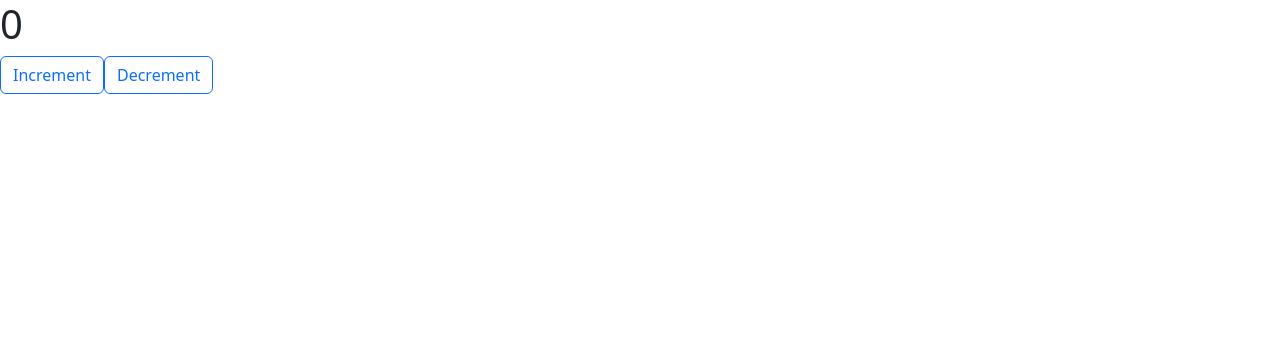
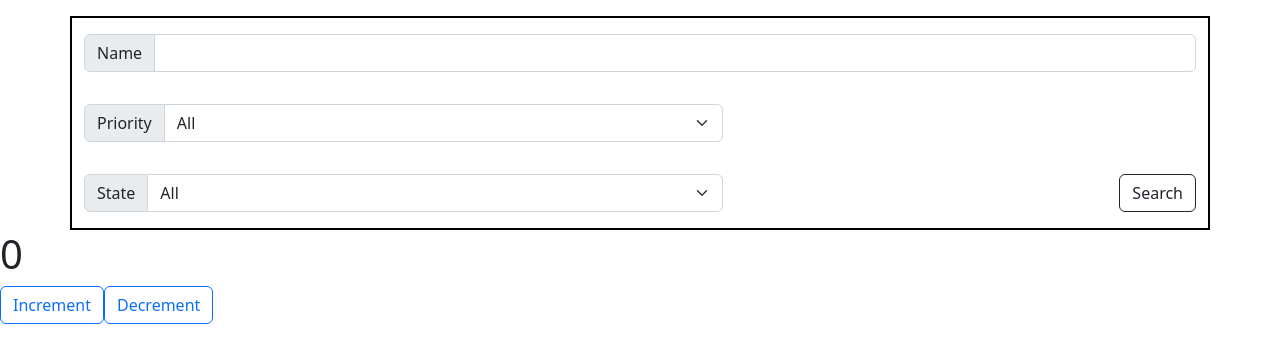
Before and after one commit to Hisiste/ToDo-App-Front-End, a React (Vite) app: page / in a window 1280 px wide. Shown: the top 362 px of the page. Built offline with nearby package versions, Linux system fonts and the light colour scheme.

Commit message:
Search section in a bare bones state.
Just plain UI interface. No functionality.

```diff
--- a/src/App.jsx
+++ b/src/App.jsx
@@ -1,9 +1,11 @@
 import React from "react";
 import { Counter } from "./features/counter/Counter";
+import { Search } from "./ToDo-UI/Search";
 
 function App() {
     return (
         <div>
+            <Search />
             <Counter />
         </div>
     );
--- /dev/null
+++ b/src/ToDo-UI/Search.jsx
@@ -0,0 +1,56 @@
+import React from "react";
+
+export function Search() {
+    return (
+        <div className="container mt-3" style={{ border: "2px solid black" }}>
+            <div className="row">
+                <div className="input-group mb-3 mt-3">
+                    <span className="input-group-text" id="search-name">
+                        Name
+                    </span>
+                    <input
+                        type="text"
+                        className="form-control"
+                        aria-label="Name"
+                        aria-describedby="search-name"
+                    ></input>
+                </div>
+            </div>
+
+            <div className="row">
+                <div className="col-sm-7">
+                    <div className="input-group mb-3 mt-3">
+                        <label className="input-group-text">Priority</label>
+                        <select className="form-select" id="search-priority">
+                            <option defaultValue>All</option>
+                            <option value="1">High</option>
+                            <option value="2">Medium</option>
+                            <option value="3">Low</option>
+                        </select>
+                    </div>
+                </div>
+            </div>
+
+            <div className="row align-items-center justify-content-between">
+                <div className="col-sm-7">
+                    <div className="input-group mb-3 mt-3">
+                        <label className="input-group-text">State</label>
+                        <select className="form-select" id="search-priority">
+                            <option defaultValue>All</option>
+                            <option value="1">Done</option>
+                            <option value="2">Undone</option>
+                        </select>
+                    </div>
+                </div>
+
+                <div className="col-sm-2">
+                    <div className="d-grid gap-2 d-md-flex justify-content-md-end">
+                        <button type="button" className="btn btn-outline-dark">
+                            Search
+                        </button>
+                    </div>
+                </div>
+            </div>
+        </div>
+    );
+}
```
